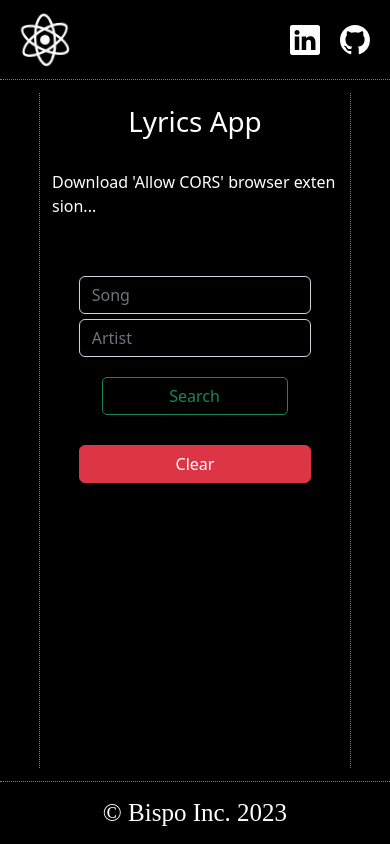
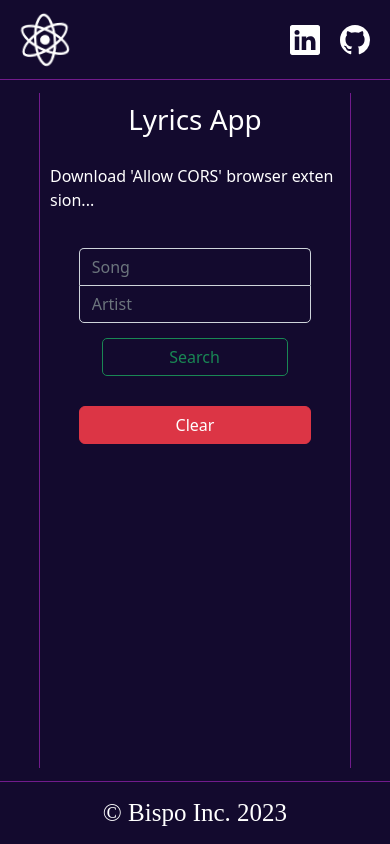
Before and after one commit to bispo-daniel/React_LyricsApp, a React (Create React App) app: page / in a window 390 px wide. Built offline with nearby package versions, Linux system fonts and the light colour scheme; a web font is replaced by a local one.

Commit message:
interfaceUpdate

```diff
--- a/public/index.html
+++ b/public/index.html
@@ -3,7 +3,7 @@
   <head>
     <meta http-equiv="Content-Security-Policy" content="upgrade-insecure-requests" />
     <meta charset="utf-8" />
-    <link rel="icon" href="%PUBLIC_URL%/favicon.ico" />
+    <link rel="icon" href="%PUBLIC_URL%/favicoonn.png" />
     <meta name="viewport" content="width=device-width, initial-scale=1" />
     <meta name="theme-color" content="#000000" />
     <meta
--- a/src/Components/Body.jsx
+++ b/src/Components/Body.jsx
@@ -24,7 +24,7 @@ class Body extends Component {
             //Pegando a div do html que recerá os valores em outra div
             let insertInto = document.getElementById('insertInto')
 
-            //A div que receberá cada linha da letra da música sendo declarada
+            //A div que receberá cada linha da letra da música sendo declarada:
             let queryDiv = document.createElement('div')
             //Seu ID único iterado
             queryDiv.setAttribute('id', `queryDiv${iterator}`)
@@ -32,9 +32,10 @@ class Body extends Component {
             //Inserindo na div do HTML
             insertInto.appendChild(queryDiv)
 
-            let p = document.createElement('p')
-            p.innerHTML = `Lyrics from Musixmatch S2...`
-            queryDiv.appendChild(p)
+            //O h1 para display do nome da música e artista
+            let h1 = document.createElement('h1');
+            h1.innerHTML = songAndArtist;
+            queryDiv.appendChild(h1);
 
                 fetch(url)
                     .then(data => data.json())
@@ -45,11 +46,11 @@ class Body extends Component {
                         //Este é o array de cada palavra na letra da música
                         let wordArr = Array(path.split("\n"))[0]
 
-                        //Criar um H1 para cada index do array acima
+                        //Criar um paragrafo para cada index do array acima
                         for(let phrase in wordArr){
-                            let h1 = document.createElement('h1')
-                            h1.innerHTML = `${wordArr[phrase]}`
-                            queryDiv.appendChild(h1)
+                            let p = document.createElement('p')
+                            p.innerHTML = `${wordArr[phrase]}`
+                            queryDiv.appendChild(p)
                         }
                     })
 
@@ -78,17 +79,19 @@ class Body extends Component {
             <main onKeyUp={(e) => enterDown(e)}>
                 <h1>Lyrics App</h1>
                 <p>Download 'Allow CORS' browser extension...</p>
+
                 <div className="input-group">
                     <div className="input-group-append">
                         <input type="text" id="songInput" className="form-control bg-transparent" placeholder="Song" aria-label="Recipient's username" aria-describedby="basic-addon2" />
-                        <input type="text" id="ArtistInput" className="form-control bg-transparent" placeholder="Artist" aria-label="Recipient's username" aria-describedby="basic-addon2" />
+                        <input type="text" id="artistInput" className="form-control bg-transparent" placeholder="Artist" aria-label="Recipient's username" aria-describedby="basic-addon2" />
                     </div>
                     <button onClick={() => apiHandler()}className="btn btn-outline-success" type="button">Search</button>
                 </div>
 
                 <button onClick={() => clearResults()}className="btn btn-danger w-75 mb-5" type="button">Clear</button>
 
-                <div id="insertInto"></div>
+                <div id="insertInto">
+                </div>
             </main>
         )
     }
--- a/src/Css/App.css
+++ b/src/Css/App.css
@@ -12,6 +12,8 @@ body {
   align-items: center;
   justify-content: space-between;
 
+  background-color: #1d1045aa;
+
   min-height: 100vh;
 }
 
--- a/src/Css/Body.css
+++ b/src/Css/Body.css
@@ -1,10 +1,10 @@
 main {
-    width: 50%;
-    max-width: 1024px;
+    width: 80%;
+    max-width: 700px;
     min-height: 80vh;
 
-    border-left: 1px dotted #1db954;
-    border-right: 1px dotted #1db954;
+    border-left: 1px solid #711b8c;
+    border-right: 1px solid #711b8c;
 
     word-break: break-all;
 
@@ -16,8 +16,8 @@ main {
 main > h1 {
     padding: 12px;
 }
-main > h1:hover, main > p:hover {
-    filter: invert(70%) sepia(43%) saturate(6861%) hue-rotate(102deg) brightness(99%) contrast(77%);
+main > h1:hover, main > p:hover, #insertInto > div > p:hover, #insertInto > div > h1:hover {
+    color: #711b8c;
     transition: 0.5s;
 }
 main .input-group {
@@ -28,33 +28,53 @@ main .input-group {
 main > .input-group > .input-group-append > .form-control {
     color: white;
 }
+main > .input-group > .input-group-append > #songInput {
+    border-bottom: none !important;
+}
+main > .input-group > .input-group-append > .form-control:focus {
+    border-color: #711b8c !important;
+    box-shadow: 0px 0px 8px #711b8c !important;
+}
 main > .btn {
     max-width: 300px !important;
     width: 100%;
 }
 
-#insertInto {
+main > #insertInto {
 text-align: center;
 }
-main #insertInto h1 {
+
+main > #insertInto > div > h1 {
+    font-weight: 100 !important;
+    font-family: system-ui, -apple-system, BlinkMacSystemFont, 'Segoe UI', Roboto, Oxygen, Ubuntu, Cantarell, 'Open Sans', 'Helvetica Neue', sans-serif;
+    margin-bottom: 1rem;
+    padding: 10px;
+}
+
+main > #insertInto > div > p {
     font-size: 15px;
     font-weight: 100;
     color: white;
+    margin-bottom: 0.5rem;
 }
 
-@media screen and (max-width: 768px){
-    main {
-        width: 80%;
+@media screen and (min-width: 425px) {
+    main > .input-group > .input-group-append > #songInput {
+        border-radius: 5px 0 0 0 !important;
+    }
+    main > .input-group > .input-group-append > #artistInput {
+        border-radius: 0 0 0 5px !important;
     }
 }
 
 @media screen and (max-width: 425px){
     main > h1, main > p {
-        padding: 12px;
+        padding: 10px;
     }
     main > .input-group {
         flex-direction: column;
         align-items: center !important;
+        padding-top: 10px;
     }
     main > .input-group > .input-group-append {
         width: 100%;
@@ -62,11 +82,17 @@ main #insertInto h1 {
         flex-direction: column;
         align-items: center;
     }
+
     main > .input-group > .input-group-append > .form-control {
         width: 75% !important;
-        margin-bottom: 5px;
+    }
+    main > .input-group > .input-group-append > #songInput {
+        border-radius: 5px 5px 0 0 !important;
+    }
+    main > .input-group > .input-group-append > #artistInput {
+        border-radius: 0 0 5px 5px  !important;
+    }
 
-    }
     main > .input-group > .btn {
         border-radius: 5px !important;
         margin-top: 15px;
--- a/src/Css/Footer.css
+++ b/src/Css/Footer.css
@@ -1,12 +1,12 @@
 footer {
     text-align: center;
-    border: 1px dotted #1db954;
+    border: 1px solid #711b8c;
     border-bottom: none;
     border-radius: 5px 5px 0 0;
     color: antiquewhite;
 
-    width: 60%;
-    max-width: 1220px;
+    width: 90%;
+    max-width: 1024px;
 }
 
 footer h1 {
@@ -17,11 +17,15 @@ footer h1 {
     color: white;
     margin: 0;
 }
+footer h1:hover {
+    color: #711b8c !important;
+    transition: 0.5s;
+}
 @media screen and (max-width: 768px){
     footer {
         width: 100%;
         border-radius: 0;
         border: none;
-        border-top: 1px dotted #1db954;
+        border-top: 1px solid #711b8c;
     }
 }
--- a/src/Css/Header.css
+++ b/src/Css/Header.css
@@ -1,13 +1,13 @@
 header {
     height: 80px;
-    width: 80%;
-    max-width: 1440px;
+    width: 90%;
+    max-width: 1024px;
 
     display: flex;
     justify-content: space-between;
     align-items: center;
 
-    border: 1px dotted #1db954;
+    border: 1px solid #711b8c;
     border-top: none;
     border-radius: 0 0 5px 5px;
 }
@@ -22,10 +22,9 @@ header > .reactLogo {
     animation: roda-roda 2s linear infinite;
 }
 header .reactLogo:hover {
-    filter: invert(70%) sepia(43%) saturate(6861%) hue-rotate(102deg) brightness(99%) contrast(77%);
+    filter: invert(14%) sepia(41%) saturate(7456%) hue-rotate(280deg) brightness(83%) contrast(92%);
     transition: 0.5s;
 }
-
 
 header > .socialWrap > a > img {
     width: 37px;
@@ -33,7 +32,7 @@ header > .socialWrap > a > img {
 }
 
 header > .socialWrap > a > img:hover {
-    filter: invert(70%) sepia(43%) saturate(6861%) hue-rotate(102deg) brightness(99%) contrast(77%);
+    filter: invert(14%) sepia(41%) saturate(7456%) hue-rotate(280deg) brightness(83%) contrast(92%);
     transition: 0.5s;
 }
 
@@ -41,7 +40,7 @@ header > .socialWrap > a > img:hover {
     header {
         width: 100%;
         border: none;
-        border-bottom: 1px dotted #1db954;
+        border-bottom: 1px solid #711b8c;
         border-radius: 0;
     }
     header .reactLogo {
```
Also changed, not shown: public/favicoonn.png (added).
